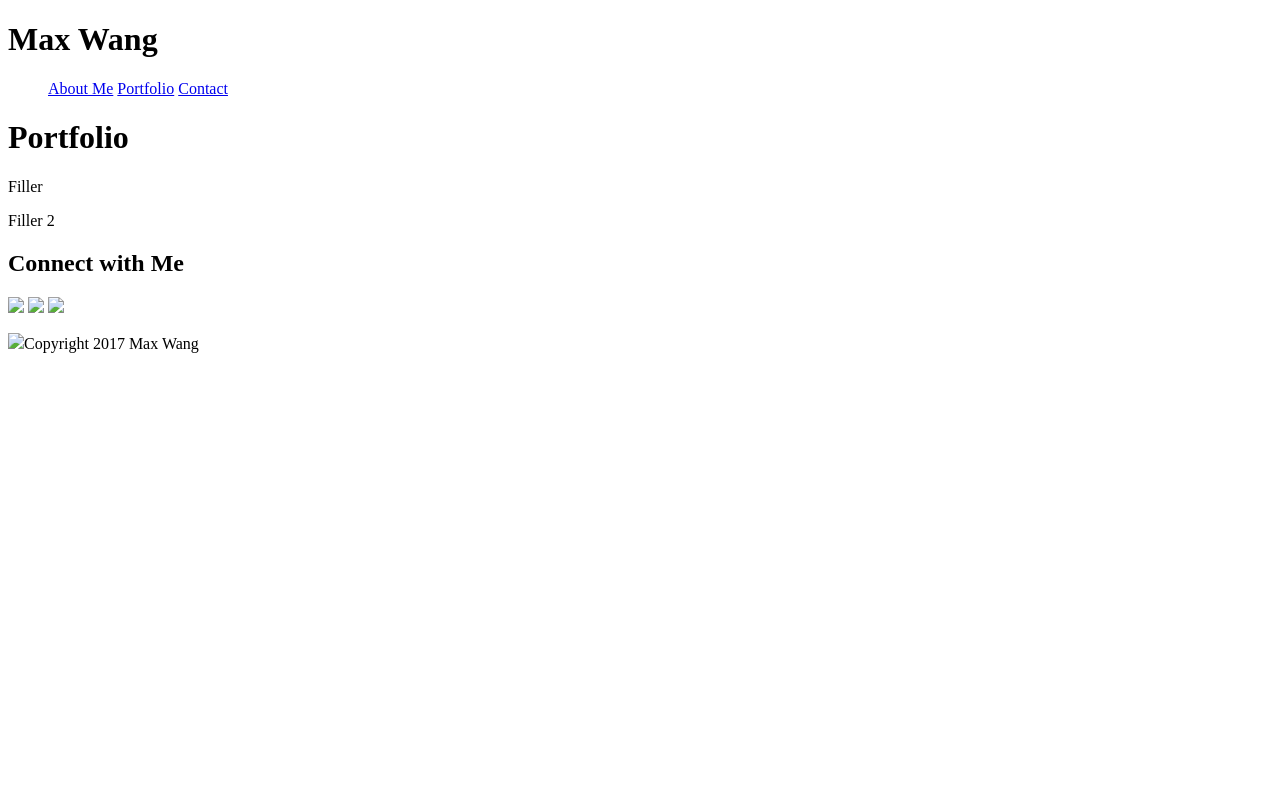
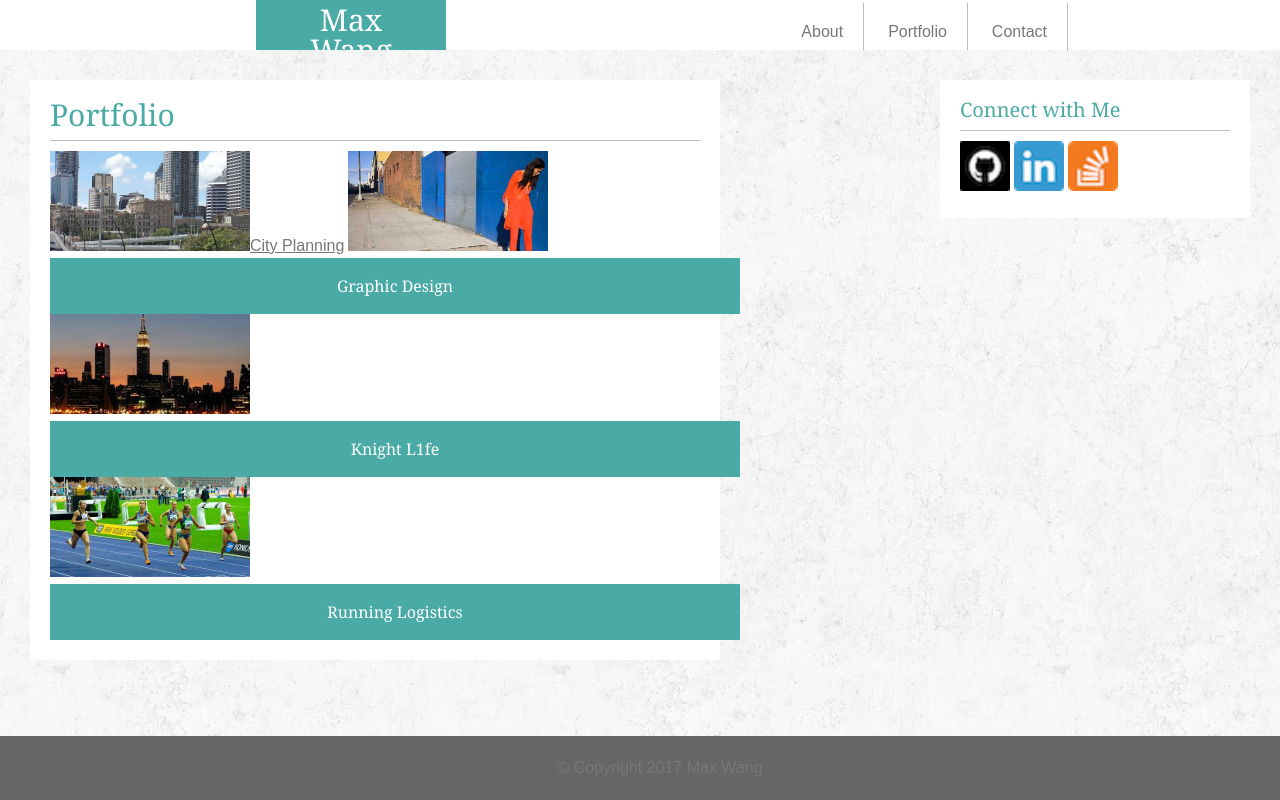
Before and after one commit to maximusunc/Basic-Portfolio, a plain HTML site: page portfolio.html in a window 1280 px wide. Drawn offline with Linux system fonts and the light colour scheme.

Commit message:
Haven't been keeping up with changes, changed a lot

```diff
--- a/assets/css/style.css
+++ b/assets/css/style.css
@@ -0,0 +1,146 @@
+/*Top Navigation Bar*/
+header {
+	background: #ffffff;
+	overflow: auto;
+	position: fixed;
+	height: 50px;
+	border: #cccccc;
+	top: 0;
+	width: 100%;
+	z-index: 900;
+}
+		/*My Name*/
+header h1 {
+	position: absolute;
+	color: white;
+	font-size: 30px;
+	background: #4aaaa5;
+	width: 150px;
+	height: 50%;
+	text-align: center;
+	padding: 20px;
+	bottom: 0;
+	left: 20%;
+	clear: both;
+}
+		/*Links on the right*/
+.topnav {
+	float: right;
+	clear: both;
+	background: #ffffff;
+	color: #777777;
+	text-align: center;
+	padding: 20px;
+	/*margin: 20px 20px 0px 0px;*/
+	position: absolute;
+	right: 15%;
+	/*top: 1%;*/
+}
+.topnav a {
+	text-decoration: none;
+	padding: 20px;
+	border-right: 1px solid #bcb9bf;
+}
+/*End of Top Navigation Bar*/
+
+body {
+	background-color: #dddddd;
+	margin-top: 50px;
+	background-image: url('../images/rockywall.png');
+}
+.content {
+	position: relative;
+	margin: 30px;
+	background: #ffffff;
+	width: 650px;
+	height: contain;
+	float: left;
+	padding: 20px;
+}
+.content h2 {
+	/*text-decoration: underline;*/
+}
+
+/*Testing portfolio descriptions*/
+#portfolio {
+	position: relative;
+}
+#city h4 {
+	position: fixed;
+	top: 0;
+}
+/*End Test*/
+#portfolio img {
+	height: 100px;
+	width: 200px;
+	display: inline;
+}
+#portfolio h4 {
+	background: #4aaaa5;
+	color: white;
+	width: 100%;
+	padding: 20px;
+	text-align: center;
+}
+.media {
+	position: relative;
+	padding: 20px;
+	margin: 30px;
+	background-color: #ffffff;
+	width: 270px;
+	height: 10%;
+	display: block;
+	float: right;
+	margin-bottom: 100px;
+}
+.media img {
+	width: 50px;
+}
+.header-underline {
+	height: 1px;
+	background-color: #bcb9bf;
+	width: 100%;
+	margin: 10px 0px;
+}
+input {
+	width: 300px;
+	border-color: #bcb9bf;
+}
+#message {
+	height: 200px;
+}
+button {
+	display: block;
+	background: #4aaaa5;
+	color: white;
+	margin-top: 10px;
+}
+
+h2, h3 {
+	color: #4aaaa5;
+}
+/*Fonts*/
+h1, h2, h3, h4 {
+	font-family: 'Georgia', Times, 'Times New Roman', serif;
+}
+p, a {
+	color: #777777;
+	font-family: 'Arial', 'Helvetica Neue', Helvetica, sans-serif;
+	line-height: 1.5;
+}
+h2 {
+	font-size: 30px;
+}
+h3 {
+	font-size: 20px;
+}
+footer {
+	position: fixed;
+	bottom: 0;
+	left: 0;
+	width: 100%;
+	text-align: center;
+	padding: 20px;
+	color: #777777;
+	background: #666666;
+}
--- a/portfolio.html
+++ b/portfolio.html
@@ -2,23 +2,50 @@
 <html>
 	<head>
 		<title>Max Wang Portfolio</title>
+		<link rel='stylesheet' type='text/css' href='assets/css/reset.css'>
+		<link rel='stylesheet' type='text/css' href='assets/css/style.css'>
 	</head>
 	<body>
-		<h1>Max Wang</h1>
-		<ul>
-			<a href='file:///Users/maxwang/Documents/GitHub/Basic-Portfolio/index.html'>About Me</a>
-			<a href='file:///Users/maxwang/Documents/GitHub/Basic-Portfolio/portfolio.html'>Portfolio</a>
-			<a href='file:///Users/maxwang/Documents/GitHub/Basic-Portfolio/contact.html'>Contact</a>
-		</ul>
-		<h1>Portfolio</h1>
-		<p>Filler<p>
-		<p>Filler 2</p>
-		<h2>Connect with Me</h2>
-		<a href='https://github.com/maximusunc'><img src='if_github-social-media_765246.png'></a>
-		<a href='https://www.linkedin.com/in/max-wang-225164b4/'><img src='if_linkedin_1807540.png'></a>
-		<a href='https://stackoverflow.com/users/8250415/max-wang'><img src='if_overflow_386674.png'></a>
+		<header>
+			<h1>Max Wang</h1>
+			<div class='topnav'>
+				<a href='index.html'>About</a>
+				<a href='portfolio.html'>Portfolio</a>
+				<a href='contact.html'>Contact</a>
+			</div>
+		</header>
+
+		<section class='content'>
+
+		<div id='portfolio'>
+			<h2>Portfolio</h2>
+			<div class='header-underline'></div>
+			<a id='city' href='#'><img src='assets/images/city.jpeg' alt='City'>City Planning</a>
+			<a href='#'><img src='assets/images/woman.jpeg' alt='Woman'></a>
+				<h4>Graphic Design</h4>
+			<a href='#'><img src='assets/images/night.jpeg' alt='Nighttime City'></a>
+				<h4>Knight L1fe</h4>
+			<a href='#'><img src='assets/images/running.jpeg' alt='Running'></a>
+				<h4>Running Logistics</h4>
+		</div>
+
+		</section>
+
+		<div class='media'>
+
+			<h3>Connect with Me</h3>
+			<div class='header-underline'></div>
+			<a href='https://github.com/maximusunc' target='_blank'><img src='assets/images/if_github-square-social-media_764894.png' alt='Github'></a>
+			<a href='https://www.linkedin.com/in/max-wang-225164b4/' target='_blank'><img src='assets/images/if_linkedin_1807540.png' alt='LinkedIn'></a>
+			<a href='https://stackoverflow.com/users/8250415/max-wang' target='_blank'><img src='assets/images/if_overflow_386674.png' alt='Stack Overflow'></a>
+
+		</div>
+
+	<footer>
+		<p>&copy; Copyright 2017 Max Wang</p>
+	</footer>
+
 	</body>
-	<footer>
-		<p><img src='if_BT_copyright_905542.png'>Copyright 2017 Max Wang</p>
-	</footer>
+
+
 </html>
```
Also changed, not shown: contact.html (+43 -21 lines), index.html (+37 -15 lines), assets/images/Max-Wang.png (added), assets/images/city.jpeg (added), assets/images/night.jpeg (added), assets/images/rockywall.png (added), assets/images/running.jpeg (added), assets/images/woman.jpeg (added), 1 other file.
